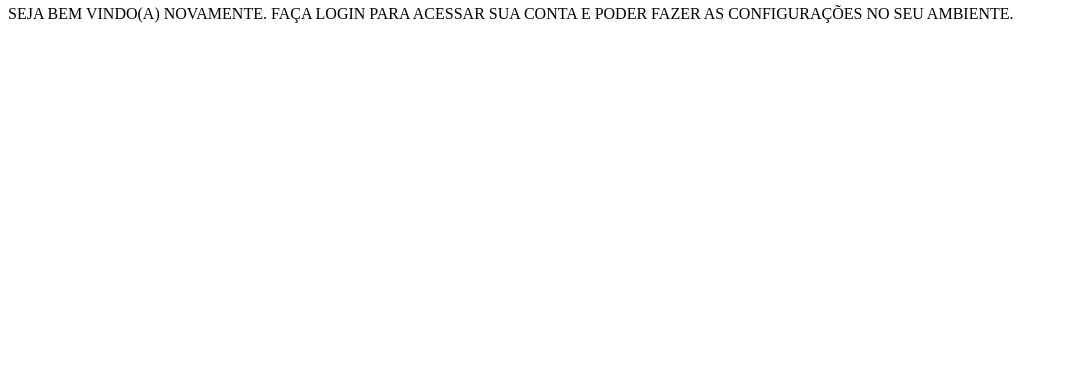
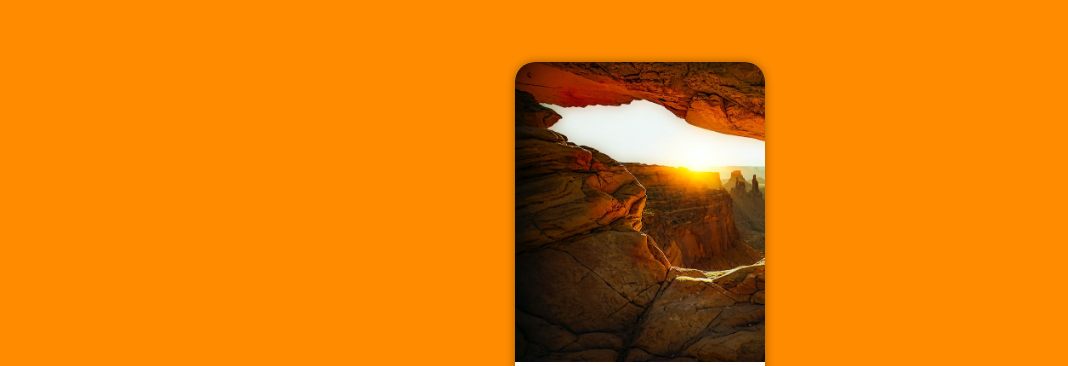
Before and after one commit to nicorreia/projeto-login, a plain HTML site: page index.html in a window 1280 px wide. Shown: the part 88-454 px from the top of the page, without its empty margins (0-1068 px from the left). Drawn offline with Linux system fonts and the light colour scheme.

Commit message:
atualização do login

```diff
--- a/estilos/style.css
+++ b/estilos/style.css
@@ -1 +1,49 @@
 @charset "UTF-8";
+
+* {
+    font-family: system-ui, -apple-system, BlinkMacSystemFont, 'Segoe UI', Roboto, Oxygen, Ubuntu, Cantarell,
+    'Open Sans', 'Helvetica Neue', sans-serif;
+    margin: 0px;
+    padding: 0px;
+    box-sizing: border-box;
+}
+
+body, html {
+    background-color: darkorange;
+    height: 100vh;
+    width: 100vw;
+
+}
+
+main {
+    position: relative;
+    height: 100vh;
+    width: 100vw;
+}
+
+section#login {
+    position: absolute;
+    top: 50%;
+    left: 50%;
+    transform: translate(-50%,-50%);
+    overflow: hidden;
+
+    background-color: white;
+    width: 250px;
+    height: 500px;
+    border-radius: 20px;
+    box-shadow: 0px 0px 10px rgba(0, 0, 0, 0.389);
+}
+
+section#login > div#imagem {
+    display: block;
+    background: darkgoldenrod url(../imagens/pexels-ray-bilcliff-1533483.jpg) no-repeat;
+    background-size: cover;
+    height: 300px ;
+}
+
+section#login > div#formulario {
+    display: block;
+    padding: 10px;
+
+}
--- a/index.html
+++ b/index.html
@@ -10,7 +10,8 @@
     <main>
         <section id="login">
             <div id="imagem">
-                Foto
+            <!-- AQUI VAI A IMAGEM NAS CSS -->
+
             </div>
             <div id="formulario">
                 <h1>Login</h1>
```
